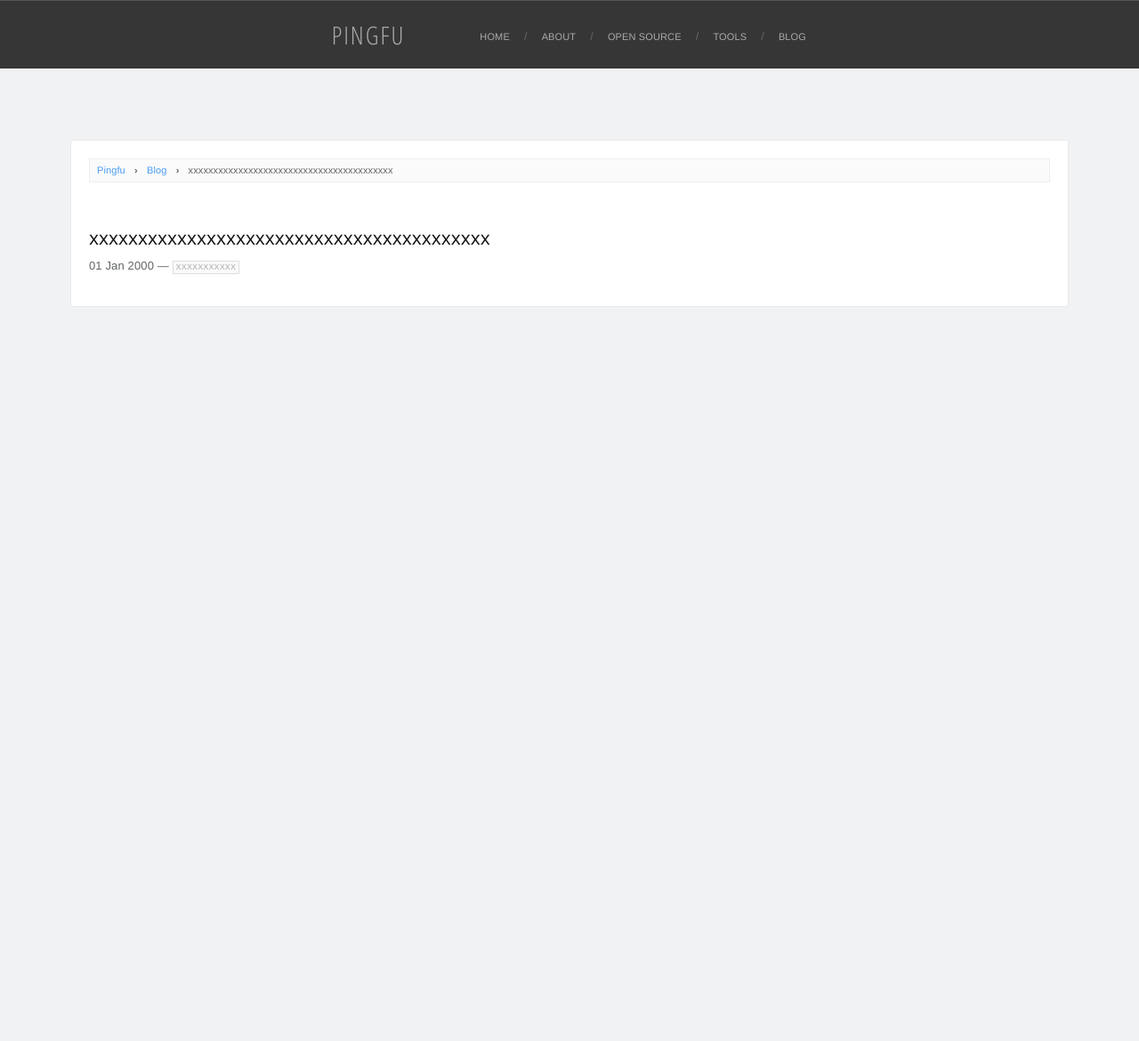
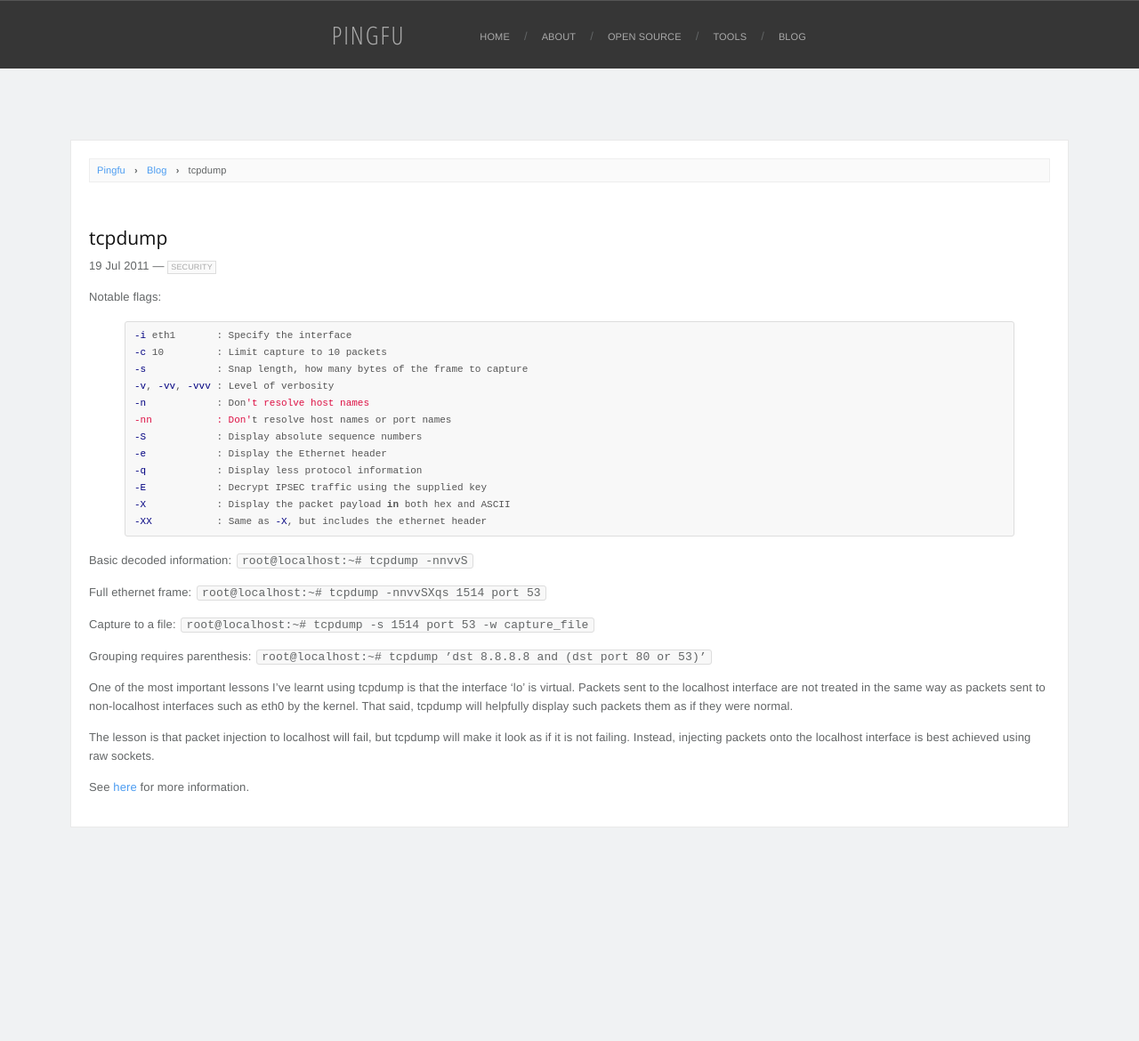
Before and after one commit to pingfu/pingfu.github.io, a Jekyll site: the page built from _posts/2011-07-19-tcpdump.markdown, in a window 1280 px wide. Shown: the whole page at 89% size. Built offline with Jekyll 4.4.1, drawn with Linux system fonts in a browser that asks for light colours; nearby versions of some CDN libraries; Markdown is read by kramdown in place of the engine named in the settings; before the commit the page ends 900 px from its top, so only the background shows below that.

Commit message:
updated posts

```diff
--- a/_posts/2011-02-24-cryptography-and-dotnet.markdown
+++ b/_posts/2011-02-24-cryptography-and-dotnet.markdown
@@ -1,7 +1,7 @@
 ---
 layout: post
 title: "Cryptography and .Net"
-date: 2011-02-24 00:00:00
+date: 2011-02-24
 categories: Security
 ---
 
--- a/_posts/2011-07-19-tcpdump.markdown
+++ b/_posts/2011-07-19-tcpdump.markdown
@@ -1,6 +1,44 @@
 ---
 layout: post
-title: "xxxxxxxxxxxxxxxxxxxxxxxxxxxxxxxxxxxxxxxxx"
-date: 2000-01-01 00:00:00
-categories: xxxxxxxxxxx xxxxxxxxxxx
+title: "tcpdump"
+date: 2011-07-19
+categories: Security
+tags: tcpdump
 ---
+
+Notable flags:
+
+{% highlight bash %}
+-i eth1       : Specify the interface
+-c 10         : Limit capture to 10 packets
+-s            : Snap length, how many bytes of the frame to capture
+-v, -vv, -vvv : Level of verbosity
+-n            : Don't resolve host names
+-nn           : Don't resolve host names or port names
+-S            : Display absolute sequence numbers
+-e            : Display the Ethernet header
+-q            : Display less protocol information
+-E            : Decrypt IPSEC traffic using the supplied key
+-X            : Display the packet payload in both hex and ASCII
+-XX           : Same as -X, but includes the ethernet header
+{% endhighlight %}
+
+Basic decoded information:
+`root@localhost:~# tcpdump -nnvvS`
+
+Full ethernet frame:
+`root@localhost:~# tcpdump -nnvvSXqs 1514 port 53`
+
+Capture to a file:
+`root@localhost:~# tcpdump -s 1514 port 53 -w capture_file`
+
+Grouping requires parenthesis:
+`root@localhost:~# tcpdump ’dst 8.8.8.8 and (dst port 80 or 53)’`
+
+One of the most important lessons I've learnt using tcpdump is that the interface 'lo' is virtual. Packets sent to the localhost interface are not treated in the same way as packets sent to non-localhost interfaces such as eth0 by the kernel. That said, tcpdump will helpfully display such packets them as if they were normal.
+
+The lesson is that packet injection to localhost will fail, but tcpdump will make it look as if it is not failing. Instead, injecting packets onto the localhost interface is best achieved using raw sockets.
+
+See [here][seclists] for more information.
+
+[seclists]: http://seclists.org/tcpdump/2009/q1/110
```
Also changed, not shown: _posts/2011-02-25-net-dot-tcp-iis7-wcf-and-dotnet.markdown (+6 -7 lines), _posts/2011-07-20-exchange-2003-and-0xFFFFFD9A.markdown (+38 -2 lines).
